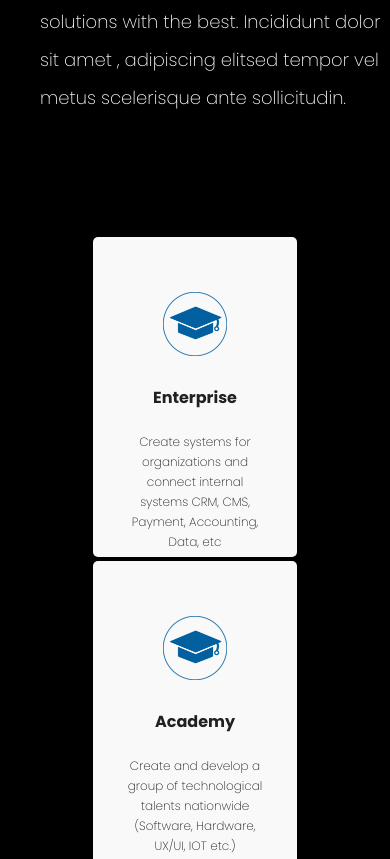
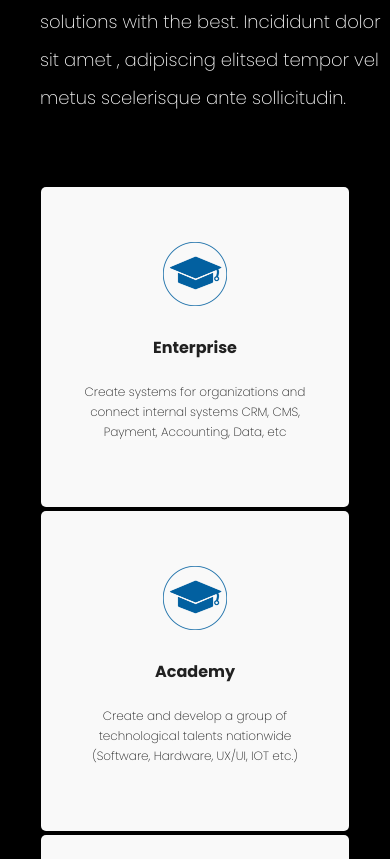
Before and after one commit to M1K4D/yim_html, a plain HTML site: page index.html in a window 390 px wide. Shown: the part 1325-2184 px from the top of the page. Drawn offline with nearby package versions, Linux system fonts and the light colour scheme.

Commit message:
fix layer

```diff
--- a/css/style.css
+++ b/css/style.css
@@ -1,6 +1,6 @@
 body {
   margin: 0px;
-  /* width: fit-content; */
+  width: fit-content;
   font-family: "Poppins", sans-serif;
 }
 html {
@@ -41,14 +41,12 @@ html {
 }
 
 .col-1 ul {
-  /* max-width: 700px; */
   padding-left: 80px;
 }
 
 .col-1 ul li {
   list-style-type: none;
 }
-/*  */
 
 .col-1 ul li h3 {
   width: 100%;
@@ -149,7 +147,6 @@ html {
 .button2 {
   background: #212121 0% 0% no-repeat padding-box;
   border-radius: 34px;
-  /* color: #212121; */
 }
 
 .container-1 {
@@ -197,7 +194,6 @@ html {
 .col-5 {
   float: left;
   width: 33.33%;
-  /* height: 400px; */
   padding: 2px;
 }
 
@@ -222,7 +218,6 @@ html {
   font-size: 25px;
   letter-spacing: 0px;
   color: #ffdd00;
-  /* height: 200px; */
 }
 
 .col-7 {
@@ -233,7 +228,6 @@ html {
 .col-8 {
   float: left;
   width: 33.33%;
-  /* margin-top: 130px; */
   padding: 2px;
   height: 300px;
 }
@@ -288,7 +282,6 @@ html {
 }
 
 .card-contact {
-  /* padding-top: 50px; */
   text-align: center;
   max-width: 600px;
   min-height: 500px;
@@ -308,7 +301,6 @@ html {
 
 .row-con {
   width: 100%;
-  /* height: 100%; */
   margin-top: 135px;
   display: flex;
   background: #f9f9f9;
@@ -336,7 +328,6 @@ html {
   background-color: #fffdff;
   border-radius: 10px;
   border: none;
-  /* outline: none; */
 }
 
 .form-inline textarea {
@@ -350,7 +341,6 @@ html {
   border-radius: 10px;
   border: none;
   resize: none;
-  /* outline: none; */
 }
 
 .form-inline button {
@@ -448,6 +438,8 @@ html {
   color: #ffffff;
 }
 
+/* nav bar */
+
 .nav-1 {
   background-color: #212121;
   position: fixed;
@@ -506,7 +498,6 @@ html {
 
 .item-1 a {
   color: #f2f2f2;
-  /* text-align: right; */
   padding: 5px 20px;
   text-decoration: none;
   font-size: 16px;
@@ -515,7 +506,6 @@ html {
 .item-2 {
   text-align: center;
   padding: 5px 20px;
-  /* align-items: center; */
   text-decoration: none;
   font-size: 20px;
 }
@@ -535,6 +525,8 @@ html {
 .item-1 a:hover {
   color: #ffdd00;
 }
+
+/* nav bar */
 
 .icon-link-1 {
   display: flex;
@@ -561,7 +553,11 @@ html {
   padding: 240px 70px;
 }
 
-@media screen and (max-width: 320px) {
+.card-t {
+  max-width: 70%;
+}
+
+@media screen and (max-width: 340px) {
   .nav-1 ul {
     padding-inline-start: 0px;
   }
@@ -569,6 +565,10 @@ html {
   .row-1 {
     padding: 100px 0px 30px 0px !important;
     width: 100%;
+  }
+
+  .col-4 p {
+    padding-right: 15px;
   }
 
   .form-inline label {
@@ -580,7 +580,7 @@ html {
   }
 
   .row-2 {
-    padding: 30px !important;
+    padding: 25px !important;
   }
 
   .nav-1 ul li.item-1 {
@@ -608,6 +608,10 @@ html {
 }
 
 @media screen and (max-width: 600px) {
+  .card-t {
+    max-width: 80% !important;
+  }
+
   .nav-1 {
     padding: 0px 0px !important;
   }
@@ -712,12 +716,10 @@ html {
 }
 
 @media screen and (max-width: 1050px) {
-  .row-1 {
-    padding: 100px 40px 30px 40px;
-    width: 100%;
+  .card-t {
+    max-width: 85%;
   }
 
-  .col-5,
   .col-3 {
     width: 100%;
   }
@@ -739,7 +741,7 @@ html {
   }
 
   .row-2 {
-    padding: 70px 70px;
+    padding: 70px 50px;
   }
 
   .col-1,
@@ -785,4 +787,8 @@ html {
     margin-top: 2px;
     height: unset;
   }
+
+  .col-5 {
+    width: 100%;
+  }
 }
--- a/index.html
+++ b/index.html
@@ -115,7 +115,7 @@
         </div>
 
         <div class="row row-1">
-          <div style="width: 67%;">
+          <div class="card-t">
             <div class="col-5">
               <div class="card">
                 <br>
```
